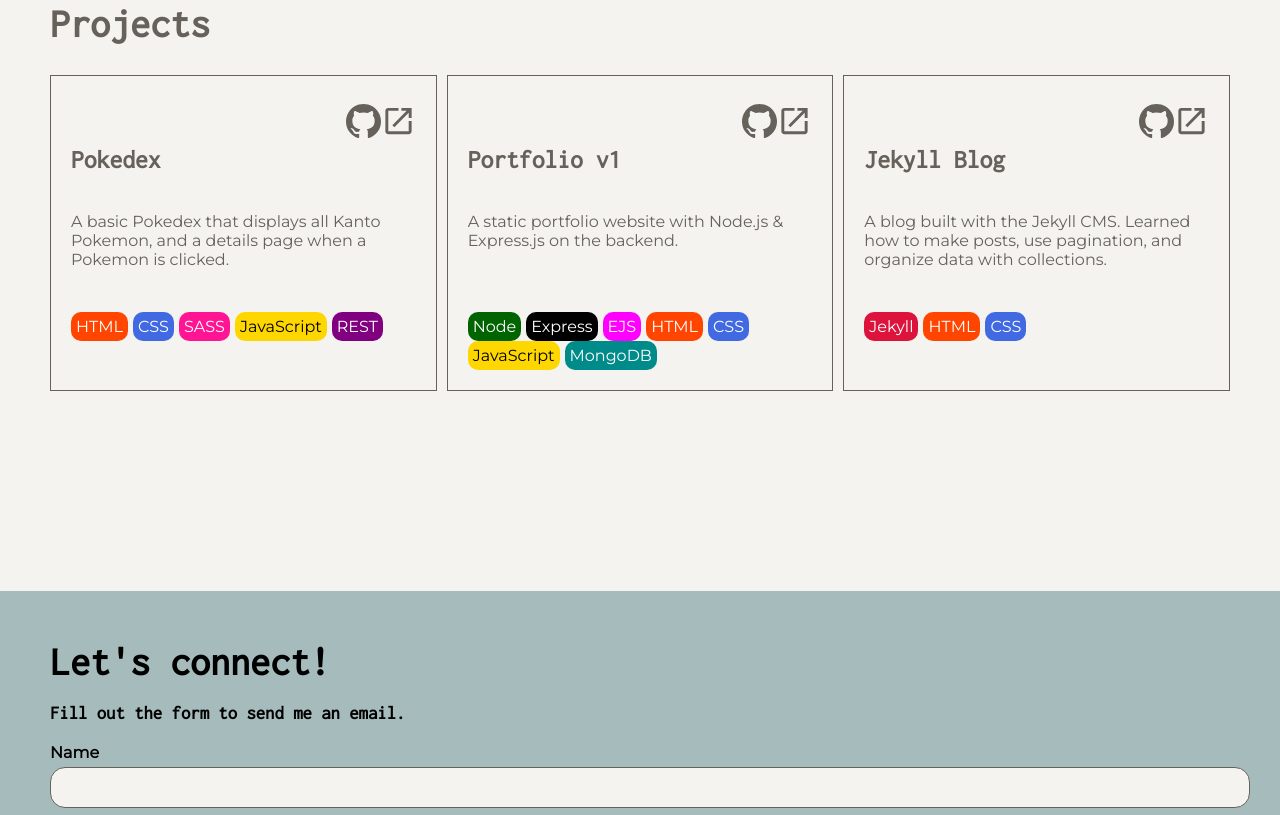
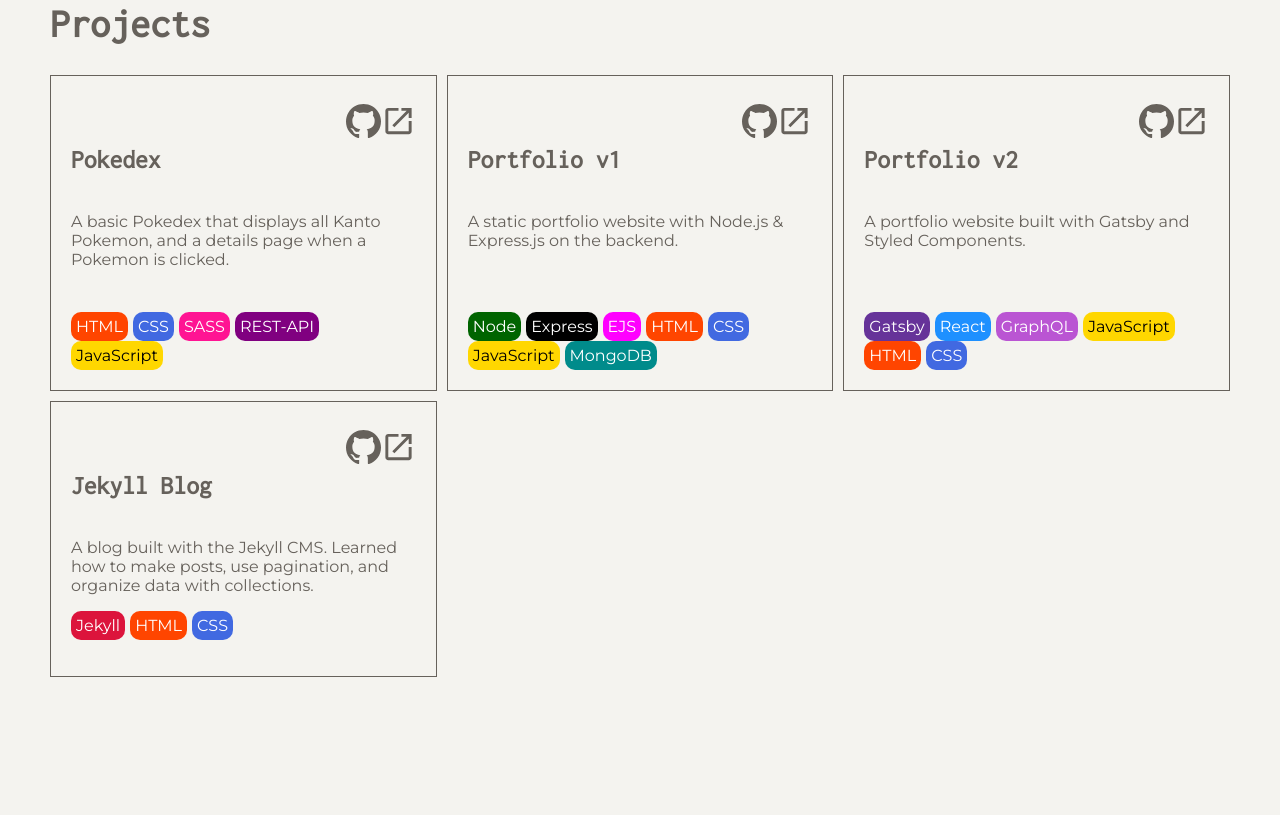
Before and after one commit to katrose/final-portfolio, a Gatsby site: page / in a window 1280 px wide. Shown: the part 618-1433 px from the top of the page. Built offline with nearby package versions, Linux system fonts and the light colour scheme; Gatsby itself is replaced by a stand-in of ours.

Commit message:
Added another project

```diff
--- a/src/components/contact.js
+++ b/src/components/contact.js
@@ -6,7 +6,7 @@
   padding-top: 50px;
   padding-right: 50px;
   padding-left: 50px;
-  padding-bottom: 350px;
+  padding-bottom: 160px;
   background-color: #a6bbbb;
 
   h3 {
--- a/src/components/layout.css
+++ b/src/components/layout.css
@@ -30,46 +30,40 @@
 }
 
 /* Form styling */
+input, textarea {
+  font-family: monospace;
+}
+textarea {
+  resize: none;
+}
 input:focus {
   outline: 0;
 }
-
 label {
   font-weight: bold;
   margin-bottom: 5px;
 }
-
 input[type="text"],
 input[type="email"],
 textarea {
   padding: .5em;
-
   width: 100%;
-
   background-color: #f4f3ef;
-
   font-size: 1.1em;
-
   border: 1px solid #66615b;
-  border-radius: 15px;
+  border-radius: 10px;
 }
-
 input[type="submit"] {
   padding: .7em 1em;
-
   background-color: #f4f3ef;
   color: inherit;
-
   font-family: inherit;
   font-weight: bold;
-
   border: 1px solid black;
   border-radius: 15px;
 }
-
 input[type="submit"]:hover {
   cursor: pointer;
-
   background-color: #66615b;
   color: white;
 }
--- a/src/components/projects.js
+++ b/src/components/projects.js
@@ -71,11 +71,20 @@
   .EJS {
     background-color: magenta;
   }
-  .REST {
+  .REST-API {
     background-color: purple;
   }
   .MongoDB {
     background-color: darkcyan;
+  }
+  .Gatsby {
+    background-color: rebeccapurple;
+  }
+  .React {
+    background-color: dodgerblue;
+  }
+  .GraphQL {
+    background-color: mediumorchid;
   }
 `
 const ProjectLinks = styled.div`
--- a/src/data/projects.json
+++ b/src/data/projects.json
@@ -8,8 +8,8 @@
       "HTML",
       "CSS",
       "SASS",
-      "JavaScript",
-      "REST"
+      "REST-API",
+      "JavaScript"
     ]
   },
   {
@@ -28,6 +28,20 @@
     ]
   },
   {
+    "title": "Portfolio v2",
+    "liveURL": "https://katherinepicazo.com",
+    "githubURL": "https://github.com/katrose/final-portfolio",
+    "description": "A portfolio website built with Gatsby and Styled Components.",
+    "tools": [
+      "Gatsby",
+      "React",
+      "GraphQL",
+      "JavaScript",
+      "HTML",
+      "CSS"
+    ]
+  },
+  {
     "title": "Jekyll Blog",
     "liveURL": "https://distracted-spence-debcfb.netlify.com",
     "githubURL": "https://github.com/katrose/minima-final",
```
Also changed, not shown: README.md.
